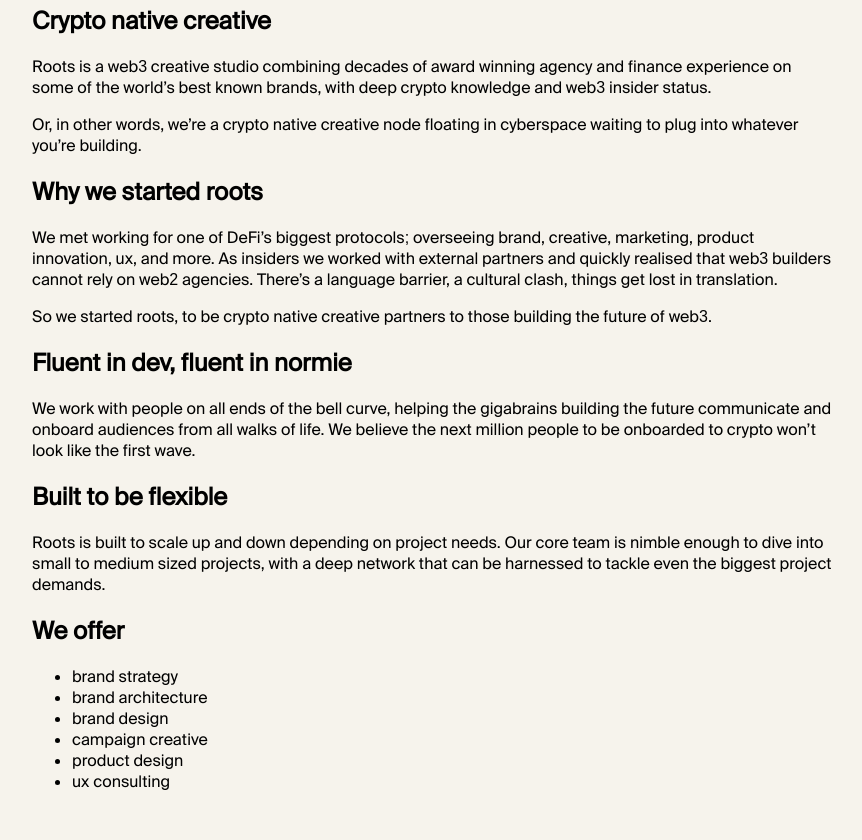
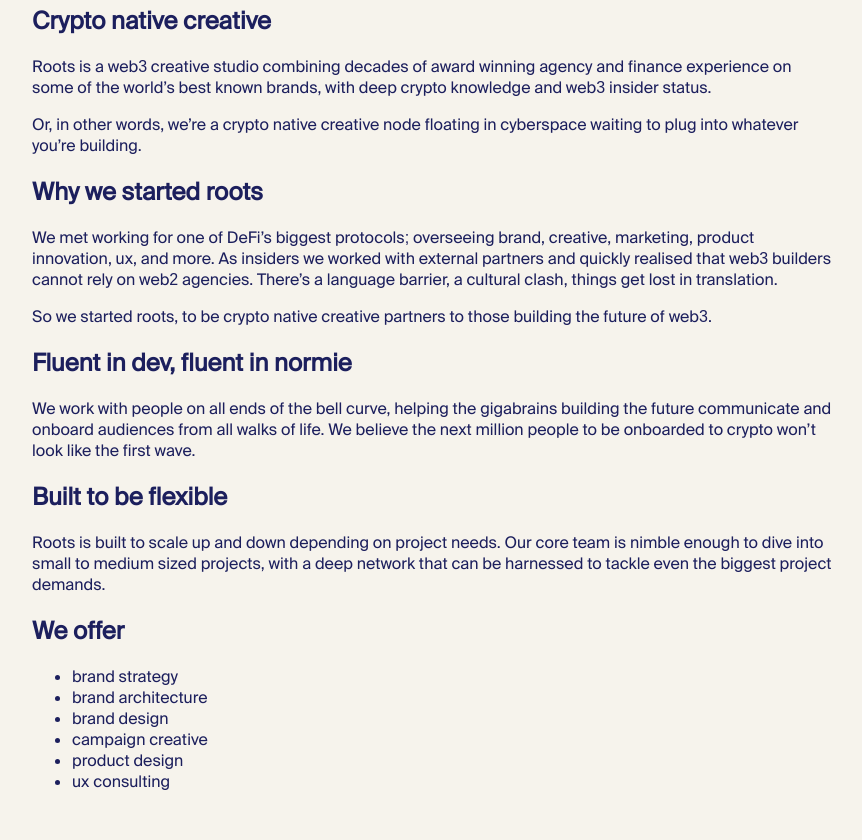
Before and after one commit to pentcle/roots, a plain HTML site: page index.html in a window 1280 px wide. Shown: the part 90-930 px from the top of the page, without its empty margins (208-1070 px from the left). Drawn offline with Linux system fonts and the light colour scheme.

Commit message:
font colour

```diff
--- a/assets/style.css
+++ b/assets/style.css
@@ -5,6 +5,7 @@ body {
     font-size: 16px;
     font-family: "suisse", arial, sans-serif;
     background-color: #f6f3ec;
+    color: #1c1f5d;
 }
 
 header, main {
```
